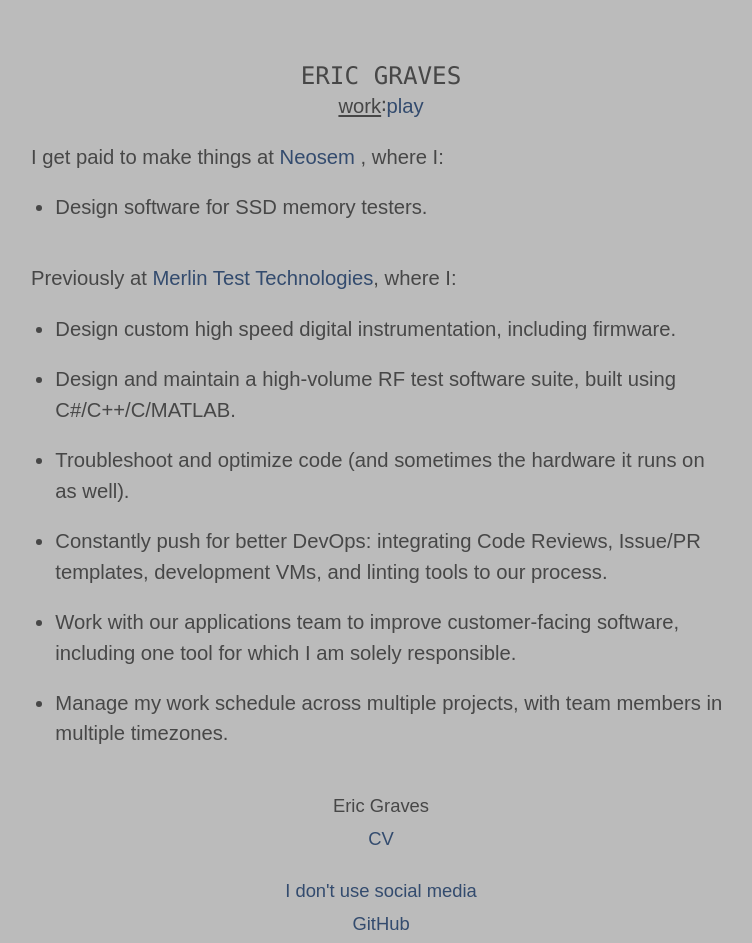
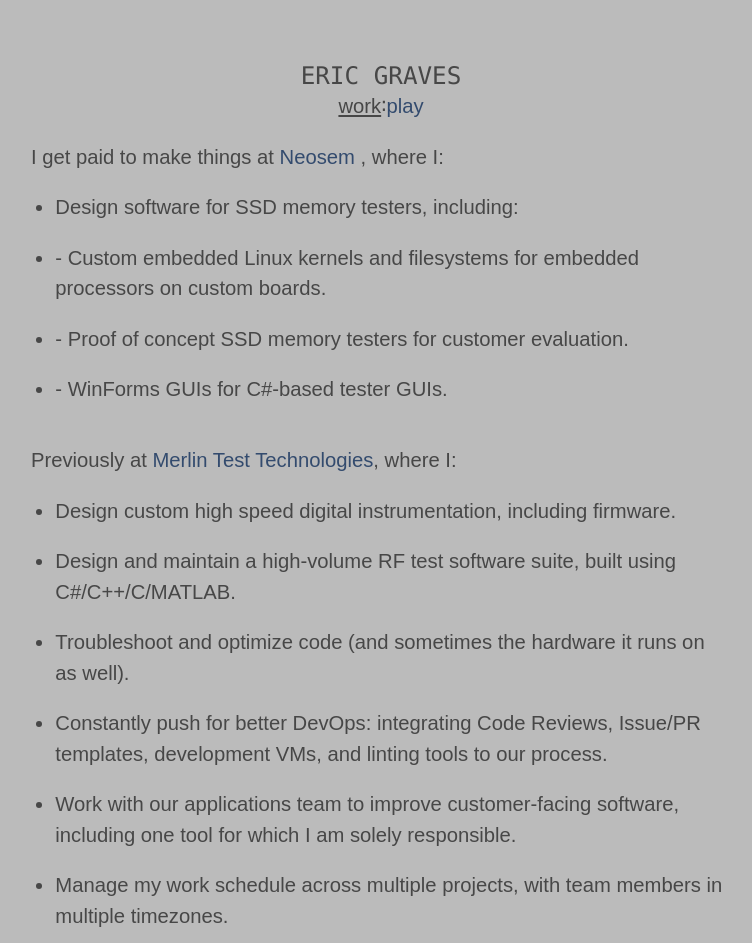
Before and after one commit to eridgraves/eridgraves.github.io, a plain HTML site: page index.html in a window 1280 px wide. Shown: the top 943 px of the page, without its empty margins (259-1011 px from the left). Drawn offline with Linux system fonts and the light colour scheme.

Commit message:
Update index.html

```diff
--- a/index.html
+++ b/index.html
@@ -27,7 +27,10 @@
     <div id="home">
     <p>I get paid to make things at <a href="http://www.neosem.com/">Neosem </a>, where I:</p>
        <ul class="posts">
-        <li>Design software for SSD memory testers.</li>
+        <li>Design software for SSD memory testers, including:</li>
+          <li>- Custom embedded Linux kernels and filesystems for embedded processors on custom boards.</li>
+          <li>- Proof of concept SSD memory testers for customer evaluation.</li>
+          <li>- WinForms GUIs for C#-based tester GUIs.</li>
       </ul>
 
     </div>
```
